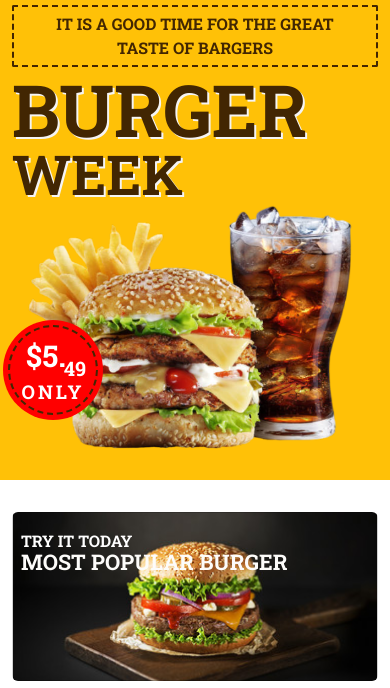
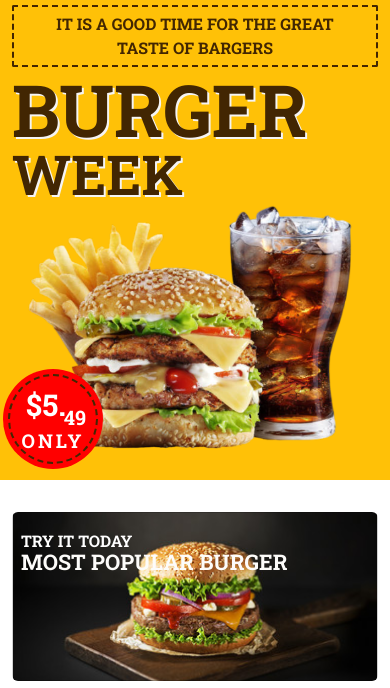
Before and after one commit to Ankitgupta016/Burgerhouse, a plain HTML site: page index.html in a window 390 px wide. Shown: the part 76-764 px from the top of the page. Drawn offline with Linux system fonts and the light colour scheme.

Commit message:
change css

```diff
--- a/style.css
+++ b/style.css
@@ -248,14 +248,7 @@ margin: 0 4px;
   .header-heading {
     font-size: 4.5rem;
   }
-  ._1hs5 {
-    width: 100px;
-    height: 100px;
-    top: 63%;
-    left: 3px;
-    position: absolute;
-    background: red;
-  }
+
 
 }
 @media screen and (max-width: 546px) {
@@ -304,7 +297,7 @@ margin: 0 4px;
   ._1hs5 {
     width: 100px;
     height: 100px;
-    top: 48%;
+    top: 64%;
     left: 3px;
     position: absolute;
     background: red;
@@ -320,7 +313,7 @@ margin: 0 4px;
   ._1hs5 {
     width: 100px;
     height: 100px;
-    top: 48%;
+
     left: 3px;
     position: absolute;
     background: red;
```
